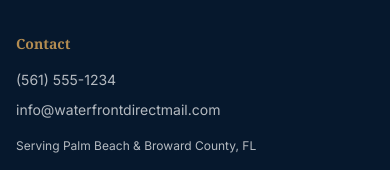
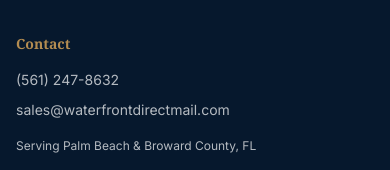
Before and after one commit to waterfrontdirectmail-svg/waterfront, a Next.js app: page / in a window 390 px wide. Shown: the part 11731-11901 px from the top of the page. Built offline with nearby package versions, Linux system fonts and the light colour scheme.

Commit message:
Update site with real contact info + pricing
- Phone: (561) 247-8632 (CallRail)
- Email: sales@waterfrontdirectmail.com
- Stats updated to 20,000+ addresses
- Updated utility bar, footer, hero, results sections

```diff
--- a/components/marketing/SiteFooter.tsx
+++ b/components/marketing/SiteFooter.tsx
@@ -40,12 +40,11 @@ const SiteFooter = () => (
           </div>
         ))}
 
-        {/* Contact */}
         <div>
           <h4 className="font-serif text-sm font-bold mb-4 text-brass-gold">Contact</h4>
           <ul className="space-y-2.5 text-sm text-deep-navy-foreground/70">
-            <li>(561) 555-1234</li>
-            <li>info@waterfrontdirectmail.com</li>
+            <li><a href="tel:5612478632" className="hover:text-brass-gold transition-colors">(561) 247-8632</a></li>
+            <li><a href="mailto:sales@waterfrontdirectmail.com" className="hover:text-brass-gold transition-colors">sales@waterfrontdirectmail.com</a></li>
             <li className="pt-2 text-xs">Serving Palm Beach &amp; Broward County, FL</li>
           </ul>
         </div>
--- a/components/marketing/UtilityBar.tsx
+++ b/components/marketing/UtilityBar.tsx
@@ -8,13 +8,13 @@ const UtilityBar = () => (
         <span>Serving Palm Beach &amp; Broward Counties</span>
       </div>
       <div className="hidden sm:flex items-center gap-4">
-        <a href="tel:5615551234" className="flex items-center gap-1.5 hover:text-brass-gold transition-colors">
+        <a href="tel:5612478632" className="flex items-center gap-1.5 hover:text-brass-gold transition-colors">
           <Phone className="w-3 h-3" />
-          <span>(561) 555-1234</span>
+          <span>(561) 247-8632</span>
         </a>
-        <a href="mailto:info@waterfrontdirectmail.com" className="flex items-center gap-1.5 hover:text-brass-gold transition-colors">
+        <a href="mailto:sales@waterfrontdirectmail.com" className="flex items-center gap-1.5 hover:text-brass-gold transition-colors">
           <Mail className="w-3 h-3" />
-          <span>info@waterfrontdirectmail.com</span>
+          <span>sales@waterfrontdirectmail.com</span>
         </a>
         <span className="text-brass-gold font-medium">Free Campaign Consultation</span>
       </div>
```
